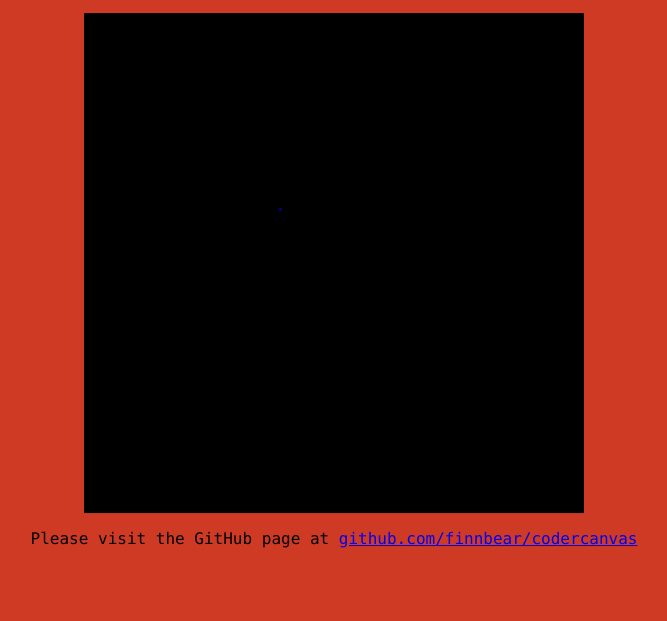
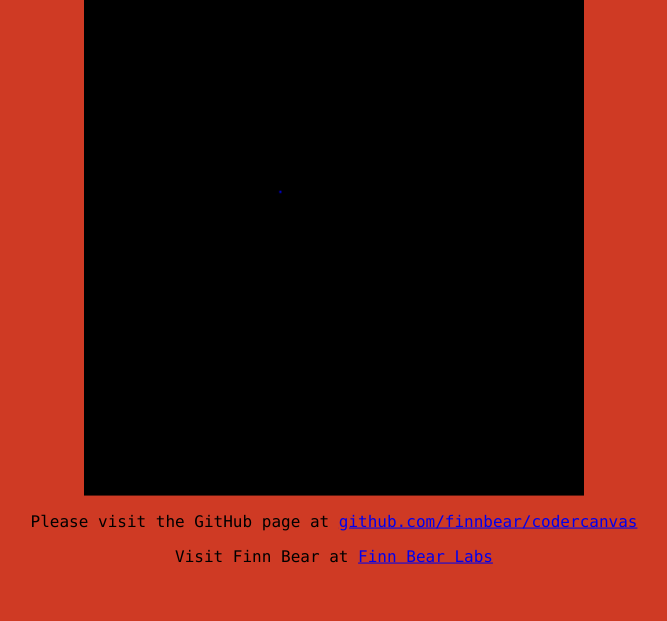
Before and after one commit to finnbear/codercanvas, a plain HTML site: page index.html in a window 1280 px wide. Shown: the part 179-800 px from the top of the page, without its empty margins (306-973 px from the left). Drawn offline with nearby package versions, Linux system fonts and the light colour scheme; files whose address does not match are found by name.

Commit message:
Added inbound link and such.

```diff
--- a/index.html
+++ b/index.html
@@ -27,6 +27,7 @@
 <p>The following image is writable by anyone, via an API (in development).</p>
 <img src="/bitmap.png" width="500", height="500">
 <p>Please visit the GitHub page at <a href="https://github.com/finnbear/codercanvas">github.com/finnbear/codercanvas</a></p>
+<p>Visit Finn Bear at <a href="https://www.finnbear.com">Finn Bear Labs</a></p>
 </div>
 </body>
 </html>
```
Also changed, not shown: 3 other files.
